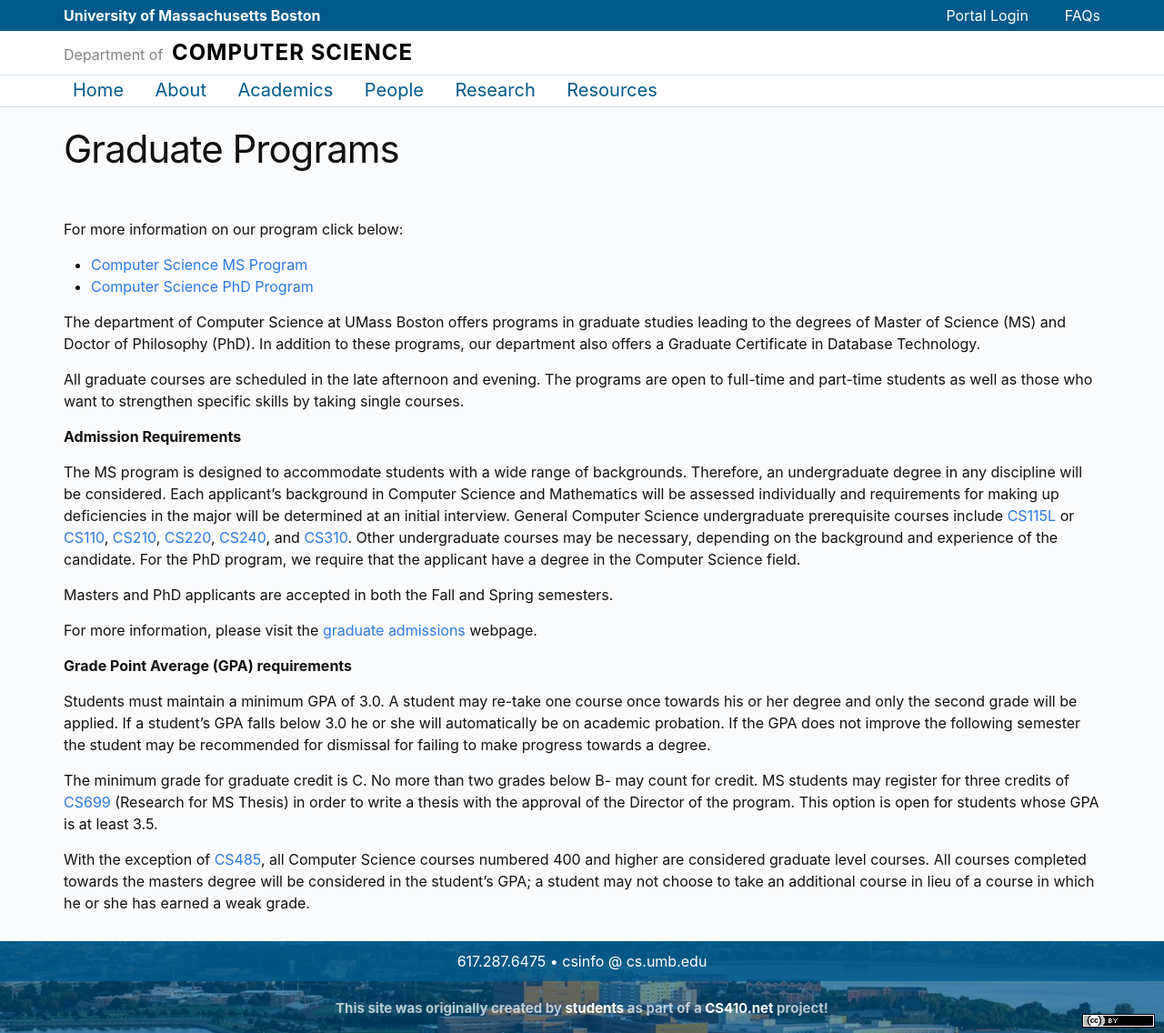
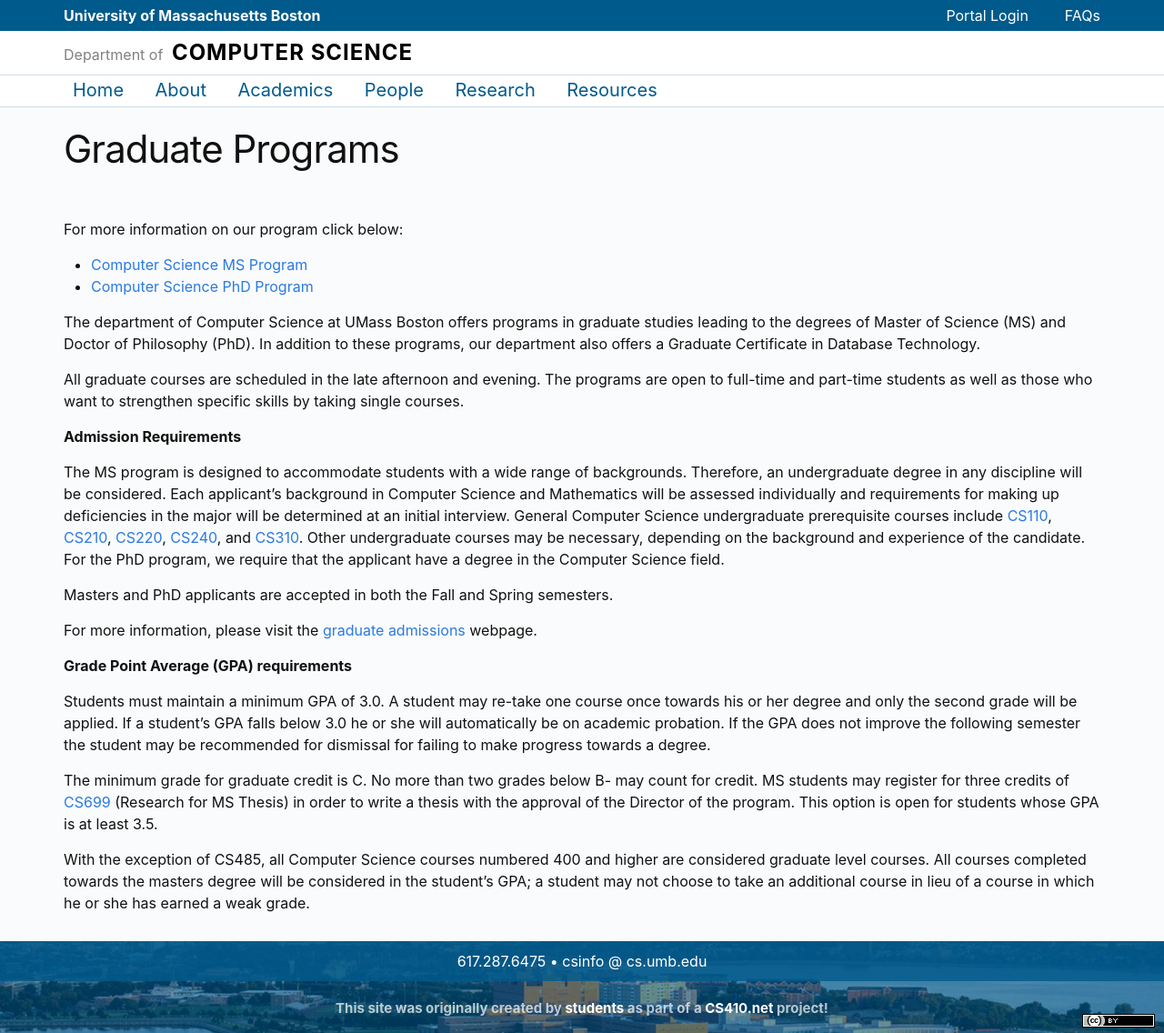
Before and after one commit to umbcs/umbcs.github.io, a Jekyll site: the page built from WEB/academics/g-programs.markdown, in a window 1280 px wide. Shown: the whole page at 91% size. Built offline with Jekyll 4.4.1, drawn with Linux system fonts in a browser that asks for light colours.

Commit message:
Update g-programs.markdown
Fix link for graduate admissions, remove CS115 from requirements for undergraduate CS, and remove link to CS485 as seems to be no longer a class (So possibly complete removal of the CS485 comment is necessary)

```diff
--- a/WEB/academics/g-programs.markdown
+++ b/WEB/academics/g-programs.markdown
@@ -17,11 +17,11 @@ All graduate courses are scheduled in the late afternoon and evening. The progra
 
 **Admission Requirements**
 
-The MS program is designed to accommodate students with a wide range of backgrounds. Therefore, an undergraduate degree in any discipline will be considered. Each applicant's background in Computer Science and Mathematics will be assessed individually and requirements for making up deficiencies in the major will be determined at an initial interview. General Computer Science undergraduate prerequisite courses include [CS115L]({{site.baseurl}}/academics/courses/CS115L) or [CS110]({{site.baseurl}}/academics/courses/CS110), [CS210]({{site.baseurl}}/academics/courses/CS210), [CS220]({{site.baseurl}}/academics/courses/CS220), [CS240]({{site.baseurl}}/academics/courses/CS240), and [CS310]({{site.baseurl}}/academics/courses/CS310). Other undergraduate courses may be necessary, depending on the background and experience of the candidate. For the PhD program, we require that the applicant have a degree in the Computer Science field.
+The MS program is designed to accommodate students with a wide range of backgrounds. Therefore, an undergraduate degree in any discipline will be considered. Each applicant's background in Computer Science and Mathematics will be assessed individually and requirements for making up deficiencies in the major will be determined at an initial interview. General Computer Science undergraduate prerequisite courses include [CS110]({{site.baseurl}}/academics/courses/CS110), [CS210]({{site.baseurl}}/academics/courses/CS210), [CS220]({{site.baseurl}}/academics/courses/CS220), [CS240]({{site.baseurl}}/academics/courses/CS240), and [CS310]({{site.baseurl}}/academics/courses/CS310). Other undergraduate courses may be necessary, depending on the background and experience of the candidate. For the PhD program, we require that the applicant have a degree in the Computer Science field.
 
 Masters and PhD applicants are accepted in both the Fall and Spring semesters.
 
-For more information, please visit the [graduate admissions](some link) webpage.
+For more information, please visit the [graduate admissions](https://www.umb.edu/admissions/graduate-students/) webpage.
 
 **Grade Point Average (GPA) requirements**
 
@@ -29,4 +29,4 @@ Students must maintain a minimum GPA of 3.0. A student may re-take one course on
 
 The minimum grade for graduate credit is C. No more than two grades below B- may count for credit. MS students may register for three credits of [CS699]({{site.baseurl}}/academics/courses/CS699) (Research for MS Thesis) in order to write a thesis with the approval of the Director of the program. This option is open for students whose GPA is at least 3.5.
 
-With the exception of [CS485]({{site.baseurl}}/academics/courses/CS485), all Computer Science courses numbered 400 and higher are considered graduate level courses. All courses completed towards the masters degree will be considered in the student’s GPA; a student may not choose to take an additional course in lieu of a course in which he or she has earned a weak grade.
+With the exception of CS485, all Computer Science courses numbered 400 and higher are considered graduate level courses. All courses completed towards the masters degree will be considered in the student’s GPA; a student may not choose to take an additional course in lieu of a course in which he or she has earned a weak grade.
```
